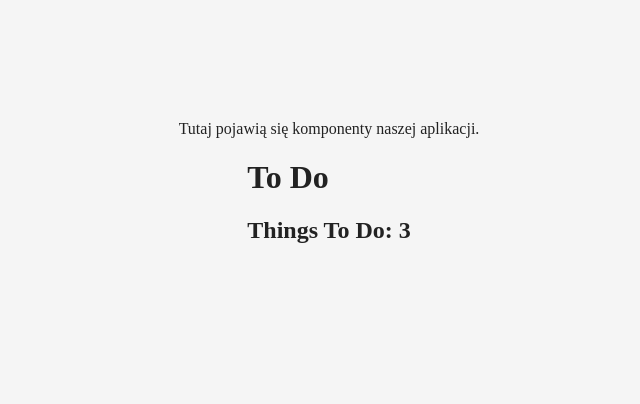
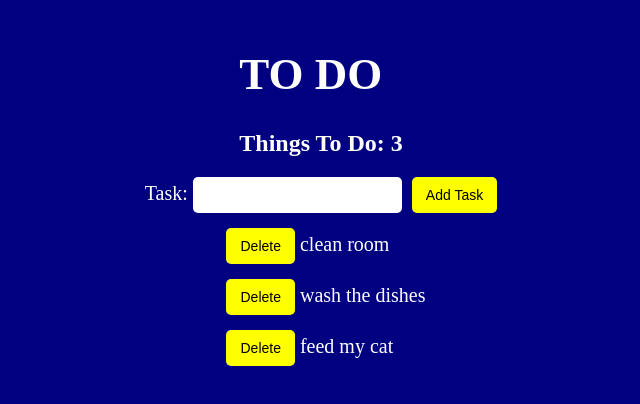
Before and after one commit to pav1984/20.6, a React app: page / in a window 1280 px wide. Shown: the part 216-620 px from the top of the page, without its empty margins (319-959 px from the left). Built offline with nearby package versions, Linux system fonts and the light colour scheme.

Commit message:
Add remove toDo

```diff
--- a/package.json
+++ b/package.json
@@ -4,7 +4,7 @@
   "description": "",
   "main": "index.js",
   "scripts": {
-    "start": "webpack --mode development",
+    "start": "webpack-dev-server --env development",
     "build": "webpack --env production"
   },
   "repository": {
@@ -33,7 +33,8 @@
     "react-dom": "^16.7.0",
     "style-loader": "^0.23.1",
     "webpack": "^4.29.0",
-    "webpack-cli": "^3.2.1"
+    "webpack-cli": "^3.2.1",
+    "webpack-dev-server": "^3.1.14"
   },
   "dependencies": {
     "uuid": "^3.3.2"
--- a/src/components/Title.js
+++ b/src/components/Title.js
@@ -8,7 +8,7 @@ class Title extends React.Component {
         return (
             <div>
                 <h1>To Do</h1>
-                <h2>Things To Do: {this.props.data.length}</h2>
+                <h2>Things To Do: {this.props.tasksNumber}</h2>
             </div>
         );
     }
--- a/src/components/TodoForm.js
+++ b/src/components/TodoForm.js
@@ -0,0 +1,30 @@
+import React from 'react';
+
+class TodoForm extends React.Component {
+    constructor(props) {
+        super(props);
+        this.state = {
+          todoName: ''
+        }
+    }
+
+    updateTodoName(e) {
+      this.setState({ todoName: e.target.value })
+    }
+
+    addTodo(e) {
+      e.preventDefault();
+      this.props.addTodoFunc(this.state.todoName)
+    }
+
+    render() {
+        return (
+          <form onSubmit={this.addTodo.bind(this)}>
+            Task: <input value={this.state.todoName} onChange={this.updateTodoName.bind(this)} type="text" />
+            <input type="submit" value="Add Task" />
+          </form>
+        );
+    }
+}
+
+export default TodoForm;
--- a/src/components/TodoList.css
+++ b/src/components/TodoList.css
@@ -0,0 +1,13 @@
+div li {
+    list-style: none;
+    padding-top: 15px;
+    font-size: 20px;
+}
+button {
+    background: yellow;
+    margin-left: 10px;
+    border: none;
+    border-radius: 5px;
+    padding: 10px 14px;
+    font-size: 14px;
+}
--- a/src/components/TodoList.js
+++ b/src/components/TodoList.js
@@ -1,12 +1,13 @@
 import React from 'react';
 import style from '../components/TodoList.css';
 
-const TodoList = props => {
 
-
+    const TodoList = props => {
+      return (
+          <div className= {style.TodoList}>
+            { props.data.map(task => <li key={task.id}> <button href= {'#'} onClick={() => {props.remove(task.id)}}>Delete </button> { task.text }</li>) }
+          </div>
+      );
 }
 
-
-
-
 export default TodoList;
--- a/src/containers/App.css
+++ b/src/containers/App.css
@@ -1,12 +1,42 @@
+body{
+    background-color: #000080;
+
+}
+
 .TodoApp {
-    background-color: #F5F5F5;
-    color: #222;
+    background-color: #000080;
+    color:#ffffff;
     display: flex;
     flex-direction: column;
     flex-wrap: nowrap;
     justify-content: center;
     align-items: center;
     align-content: center;
-    width: 100vw;
+    width: 100%;
     height: 100vh;
+    overflow-y:hidden;
 }
+h1 {
+    text-transform: uppercase;
+    font-size: 45px;
+}
+
+input[type="submit"] {
+    background: yellow;
+    margin-left: 10px;
+    border: none;
+    border-radius: 5px;
+    padding: 10px 14px;
+    font-size: 14px;
+    outline: none;
+}
+input[type="text"] {
+    border: none;
+    padding: 10px 14px;
+    font-size: 14px;
+    border-radius: 5px;
+
+}
+form{
+    font-size: 20px;
+}
--- a/src/containers/App.js
+++ b/src/containers/App.js
@@ -2,7 +2,9 @@ import React from 'react';
 import uuid from 'uuid';
 import style from './App.css';
 import Title from '../components/Title';
-import TodoList from'../components/TodoList';
+import TodoList from '../components/TodoList';
+import TodoForm from '../components/TodoForm';
+
 class App extends React.Component {
     constructor(props) {
         super(props);
@@ -40,8 +42,9 @@ class App extends React.Component {
     render() {
     return (
         <div className={style.TodoApp}>
-            Tutaj pojawią się komponenty naszej aplikacji.
-            <Title data={this.state.data}/>
+            <Title tasksNumber={this.state.data.length}/>
+            <TodoForm addTodoFunc={this.addTodo.bind(this)} />
+            <TodoList data={this.state.data} remove={(id) => this.removeTodo(id)} />
         </div>
 
     );
```
Also changed, not shown: build/app.production.bundle.js, 1 other file.
